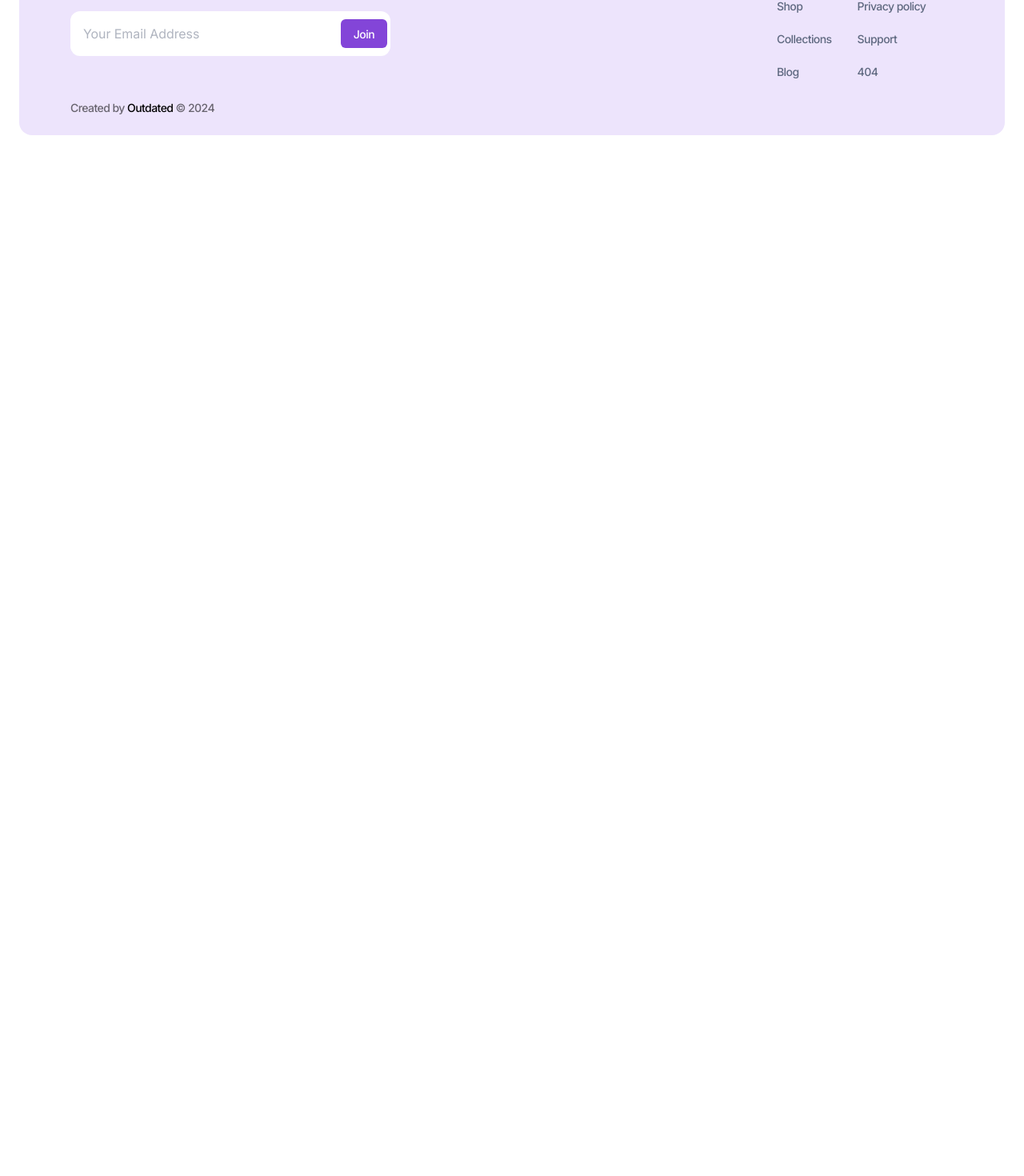
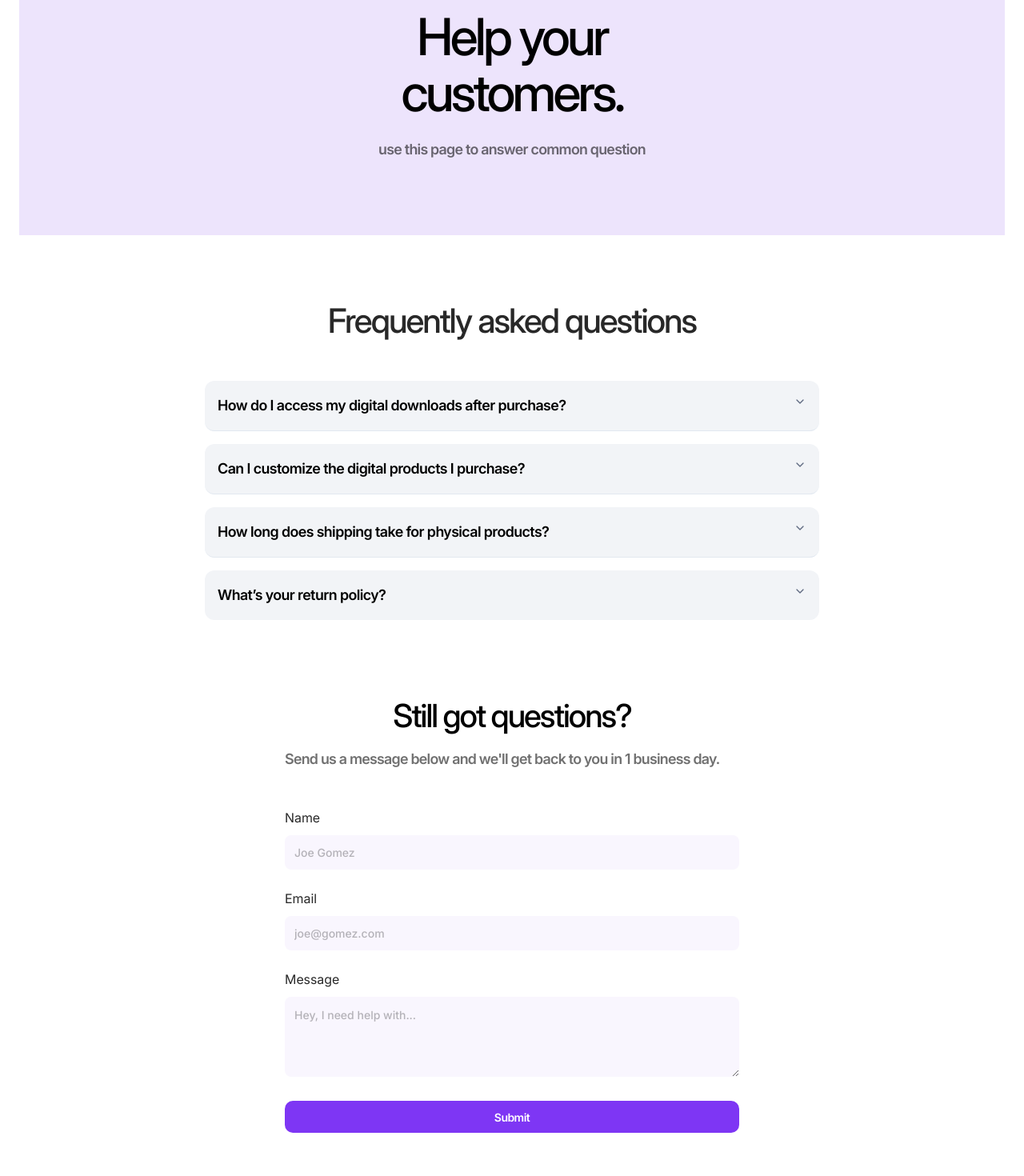
Before and after one commit to Hustle-Devs/commerce-store, a Next.js app: page /contact in a window 1280 px wide. Shown: the part 194-1664 px from the top of the page at 80% size. Before the commit the page ends 800 px from the top, so only its background shows below. Built offline with nearby package versions, Linux system fonts and the light colour scheme.

Commit message:
Update: contact page

```diff
--- a/src/app/contact/page.tsx
+++ b/src/app/contact/page.tsx
@@ -1,10 +1,14 @@
 import React from "react";
 import Hero from "@/components/contact/hero/Hero";
+import Faq from "@/components/contact/faq/Faq";
+import Questions from "@/components/contact/questions/Questions";
 
 const page = () => {
   return (
     <>
       <Hero />
+      <Faq />
+      <Questions/>
     </>
   );
 };
--- a/src/app/globals.css
+++ b/src/app/globals.css
@@ -239,4 +239,16 @@ pt-[40px] sm:pt-[80px] px-[80px];
   .faq-sec {
     @apply flex flex-col justify-center items-center gap-8 lg:gap-12 my-10 md:my-16 lg:my-20;
   }
+
+  .contact-section{
+    @apply bg-[#EDE4FC] m-[24px]  h-[464px] rounded-tl-[16px] rounded-tr-[16px] rounded-bl-[0px] rounded-br-[0px];
+  }
+
+  .contact-about{
+    @apply  flex items-center flex-col justify-center py-[124px];
+  }
+
+
+
+
 }
--- /dev/null
+++ b/src/components/contact/faq/Faq.tsx
@@ -0,0 +1,64 @@
+import {
+  Accordion,
+  AccordionContent,
+  AccordionItem,
+  AccordionTrigger,
+} from '@/components/ui/accordion';
+
+const Faq = () => {
+
+  const faqs = [
+    {
+      question: 'How do I access my digital downloads after purchase?',
+      answer:
+        'Once your purchase is complete, you’ll receive an email with a download link. You can also access your downloads directly from your account page',
+      Value: 'items-1',
+    },
+    {
+      question: ' Can I customize the digital products I purchase?',
+      answer:
+        'Yes, absolutely! Most of our digital products are customizable. If you have specific requirements, feel free to contact us before or after your purchase — we’re happy to assist you.',
+      Value: 'items-2',
+    },
+    {
+      question: 'How long does shipping take for physical products?',
+      answer:
+        ' Shipping times vary depending on your location. Generally, orders are processed within 1-2 business days and delivered within 5-10 business days. You will receive a tracking number once your order is shipped.',
+      Value: 'items-3',
+    },
+    {
+      question: 'What’s your return policy?',
+      answer:
+        'We offer a 7-day return window for physical products in case of damage or issues. For digital products, due to their nature, returns are not accepted, but we’re always here to help if you face any issues.',
+      Value: 'items-4',
+    },
+
+  ];
+
+  return (
+    <>
+      <section className="faq-sec w-[800px] mx-auto container mt-[80px]">
+        <h2>Frequently asked questions</h2>
+        <Accordion
+          type="single"
+          collapsible
+          className="flex-1 rounded divide-y divide-slate-200 w-full"
+        >
+          {faqs.map((faq, index) => (
+            <AccordionItem value={faq?.Value} key={index}>
+              <AccordionTrigger className="font-[600] text-[18px] text-[#000000] dark:text-white leading-[30px]">
+                {' '}
+                {faq?.question}
+              </AccordionTrigger>
+              <AccordionContent className="p-4 text-[16px] text-foreground">
+                {faq?.answer}
+              </AccordionContent>
+            </AccordionItem>
+          ))}
+        </Accordion>
+      </section>
+    </>
+  );
+};
+
+export default Faq;
--- a/src/components/contact/hero/Hero.tsx
+++ b/src/components/contact/hero/Hero.tsx
@@ -1,7 +1,17 @@
-import React from "react";
+import React from 'react'
 
 const Hero = () => {
-  return <div>Hero</div>;
-};
+  return (
+    <div className="contact-section">
+      <div className="contact-about">
+        <p className="bg-[#ffffff] w-[74px] text-[14px] leading-[21px] font-inter font-medium  text-center px-[4px] py-[12px] rounded-[50px] text-black ">
+          support
+        </p>
+        <h1 className='text-center pt-[12px]'> Help your <br />  customers. </h1>
+        <p className='text-center pb-[107px] pt-[21px]'>use this page to answer common question</p>
+      </div>
+    </div>
+  );
+}
 
-export default Hero;
+export default Hero
--- /dev/null
+++ b/src/components/contact/questions/Questions.tsx
@@ -0,0 +1,46 @@
+const Questions = () => {
+  return (
+    <div className="container w-[600px] mx-auto mt-[48px] mb-[80px]">
+      <div className="questions-sec">
+        <h2 className="font-medium text-[28px] md:text-[36px] md:leading-[30px] lg:text-[40px] lg:leading-[48px] font-inter  text-center text-[#000000] dark:text-white">
+          Still got questions?
+        </h2>
+        <p className="text-[#000000]/56 dark:text-white pt-[16px]">
+          Send us a message below and we'll get back to you in 1 business day.
+        </p>
+        <div className="mt-[48px] flex flex-col gap-[24px]">
+          <div>
+            <label>Name</label>
+            <input
+              type="text"
+              placeholder="Joe Gomez"
+              className="bg-[#F9F6FE] w-full py-[11px] pl-[12px] mt-[10px] text-[14px] font-medium text-[#000000]/56 rounded-[8px]"
+            />
+          </div>
+          <div>
+            <label>Email</label>
+            <input
+              type="email"
+              placeholder="joe@gomez.com"
+              className="bg-[#F9F6FE] w-full py-[11px] pl-[12px] mt-[10px] text-[14px] font-medium text-[#000000]/56 rounded-[8px]"
+            />
+          </div>
+          <div>
+            <label>Message</label>
+            <textarea
+              className="bg-[#F9F6FE] w-full h-[100px] mt-[10px] text-[14px] font-medium text-[#000000]/56 rounded-[8px] pt-[12px] pl-[12px]"
+              placeholder="Hey, I need help with..."
+            ></textarea>
+          </div>
+          <div className=" w-full bg-[#7E36F4] h-[40px] mx-auto rounded-[10px] items-center justify-center mb-[80px] flex">
+            <button className="text-[14px] font-semibold leading-[21px] text-[#ffffff]">
+              Submit
+            </button>
+          </div>
+        </div>
+      </div>
+    </div>
+  );
+}
+
+export default Questions
```
Also changed, not shown: 1 other file (tests, documents, lock files or other folders).
